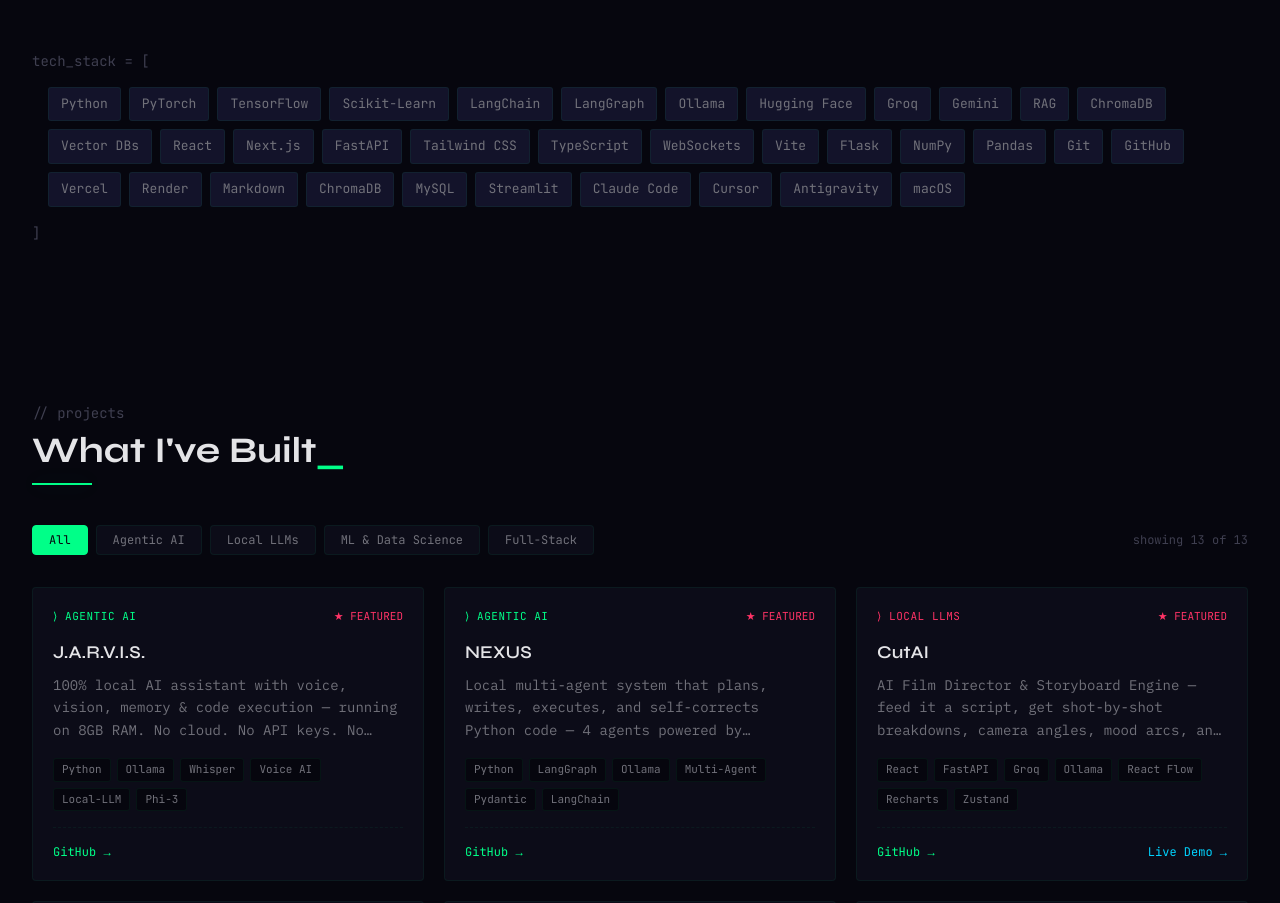
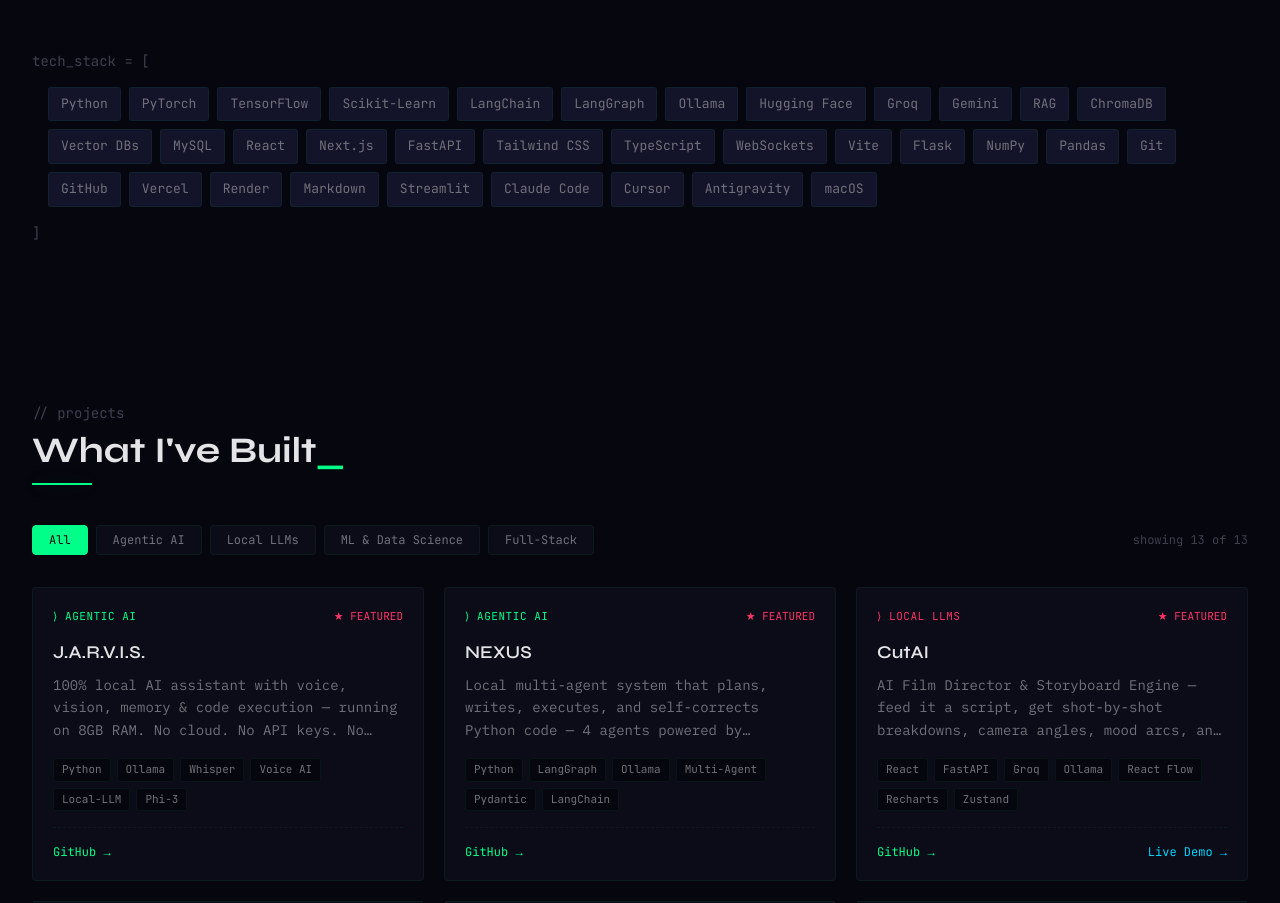
Before and after one commit to Swapnil-bo/Portfolio, a React (Vite) app: page / in a window 1280 px wide. Shown: the part 1300-2203 px from the top of the page. Built offline with nearby package versions, Linux system fonts and the light colour scheme.

Commit message:
fix: remove duplicate ChromaDB and reorder MySQL

```diff
--- a/src/components/About.jsx
+++ b/src/components/About.jsx
@@ -30,9 +30,9 @@
 
 const skills = [
   'Python', 'PyTorch', 'TensorFlow', 'Scikit-Learn', 'LangChain', 'LangGraph', 'Ollama', 'Hugging Face',
-  'Groq', 'Gemini', 'RAG', 'ChromaDB', 'Vector DBs',
+  'Groq', 'Gemini', 'RAG', 'ChromaDB', 'Vector DBs', 'MySQL',
   'React', 'Next.js', 'FastAPI', 'Tailwind CSS', 'TypeScript', 'WebSockets', 'Vite', 'Flask', 'NumPy', 'Pandas',
-  'Git', 'GitHub', 'Vercel', 'Render', 'Markdown', 'ChromaDB', 'MySQL', 'Streamlit',
+  'Git', 'GitHub', 'Vercel', 'Render', 'Markdown', 'Streamlit',
   'Claude Code', 'Cursor', 'Antigravity', 'macOS',
 ]
 
```
Also changed, not shown: .claude/settings.json.
